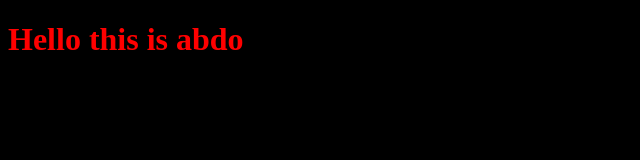
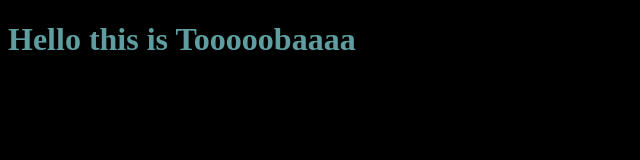
Before and after one commit to AbdeltwabMohamed/checking-repo, a plain HTML site: page index.html in a window 1280 px wide. Shown: the whole page, without its empty margins (0-640 px from the left). Drawn offline with Linux system fonts and the light colour scheme.

Commit message:
toba message

```diff
--- a/app.js
+++ b/app.js
@@ -1 +1 @@
-alert("hi");
+alert("TOBAAAA");
--- a/index.html
+++ b/index.html
@@ -8,7 +8,7 @@
     <link rel="stylesheet" href="style.css">
 </head>
 <body>
-    <h1>Hello this is abdo</h1>
+    <h1>Hello this is Tooooobaaaa</h1>
 
     <script src="app.js"></script>
 </body>
--- a/style.css
+++ b/style.css
@@ -1,5 +1,5 @@
 h1{
-    color: red;
+    color: cadetblue;
 }
 body{
     background-color: black;
```
